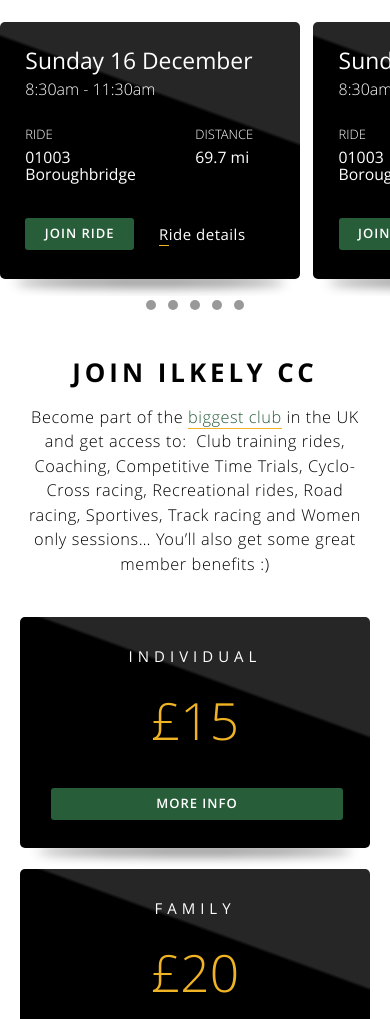
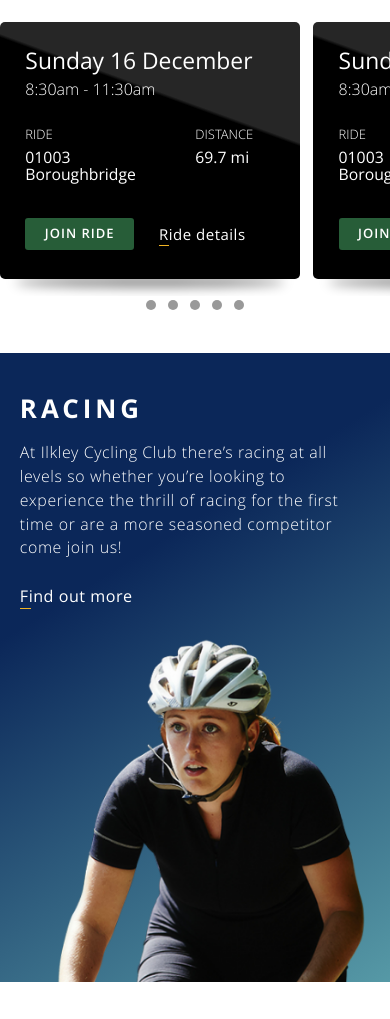
Before and after one commit to soilysound/ilkley, a website: page index.html in a window 390 px wide. Shown: the part 81-1100 px from the top of the page. Drawn offline with nearby package versions, Linux system fonts and the light colour scheme; a web font is replaced by a local one.

Commit message:
add homepage components

```diff
--- /dev/null
+++ b/css/files/feature-promo.css
@@ -0,0 +1,89 @@
+.feature-promo__body {
+  display: flex;
+}
+
+.feature-promo__col-1,
+.feature-promo__col-2 {
+  flex: 1;
+  display: flex;
+  flex-direction: column;
+  justify-content: center;
+}
+
+.feature-promo__col-1 {
+  padding: 0 1em 0 0;
+  align-items: flex-start
+}
+
+.feature-promo__col-2 {
+  justify-content: center;
+  align-items: center;
+}
+
+.feature-promo__headline {
+  font-size: calc(22px + var(--vw));
+  text-transform: uppercase;
+  letter-spacing: 4px;
+  font-weight: bold;
+  margin-bottom: 0.5em;
+}
+
+.feature-promo__snippet {
+  font-size: calc(14px + var(--vw) * 0.5);
+  font-weight: 200;
+  margin-bottom: 1.5em;
+  letter-spacing: 0.6px
+}
+
+.feature-promo__link {
+  font-size: 0.9em
+}
+
+.feature-promo__image {
+  width: 50%;
+}
+
+/* shaded tiles*/
+
+.feature-promo[class*='feature-promo--t']
+.feature-promo__col-1 {
+  padding: 2em 1em 2em 0;
+}
+
+.feature-promo[class*='feature-promo--t']
+.feature-promo__col-2 {
+  justify-content: flex-end;
+  padding-top: 1em;
+}
+
+.feature-promo[class*='feature-promo--t']
+.feature-promo__image {
+  width: 100%;
+  height: auto;
+}
+
+@media all and (max-width: 600px){
+  .feature-promo__body {
+    display: block;
+  }
+
+  .feature-promo__image {
+    width: auto!important;
+    object-fit: contain;
+    max-height: 60vh;
+  }
+
+  .feature-promo__col-1[class] {
+    padding-bottom: 1em!important;
+  }
+
+  .feature-promo__col-2[class] {
+    padding-top: 0!important;
+  }
+}
+
+/* blue gradient */
+.feature-promo--t1 {
+  background:linear-gradient(148deg, #0b2759 33%, #5699a6 100%);
+  color: white;
+}
--- a/css/styles.css
+++ b/css/styles.css
@@ -14,4 +14,5 @@
 @import "files/join-promo.css";
 @import "files/feature-tile.css";
 @import "files/hero-promo.css";
+@import "files/feature-promo.css";
 @import "files/skin.css";
--- a/index.html
+++ b/index.html
@@ -243,6 +243,21 @@
       </div>
     </div>
 
+    <div class="feature-promo feature-promo--t1 block">
+      <div class="feature-promo__body wrapper">
+        <div class="feature-promo__col-1">
+          <h3 class="feature-promo__headline">Racing</h3>
+          <p class="feature-promo__snippet">At Ilkley Cycling Club there’s racing at all levels so whether you’re
+            looking to experience the thrill of racing for the first time or are a more seasoned competitor come join
+            us!</p>
+          <a href="#" class="button-link button-link--animate feature-promo__link">Find out more</a>
+        </div>
+        <div class="feature-promo__col-2">
+          <img src="img/editorial/cyclist.png" class="feature-promo__image" alt="alt image" aria-hidden="true">
+        </div>
+      </div>
+    </div>
+
     <div class="join-promo wrapper wrapper--narrow block">
       <h3 class="join-promo__headline">Join Ilkely CC</h3>
       <p class="join-promo__snippet">Become part of the <a href="#" class="button-link">biggest club</a> in the UK and
@@ -308,6 +323,19 @@
       </div>
       <img src="img/editorial/16-9-1600.jpg" srcset="img/editorial/16-9-900.jpg 900w, img/editorial/16-9-1600.jpg" alt="alt text"
         class="hero-promo__image" aria-hidden="true">
+    </div>
+
+    <div class="feature-promo block">
+      <div class="feature-promo__body wrapper">
+        <div class="feature-promo__col-1">
+          <h3 class="feature-promo__headline">Get the kit</h3>
+          <p class="feature-promo__snippet">We have everything from winter thermal jackets to gilets and caps</p>
+          <a href="#" class="button-link button-link--animate feature-promo__link">Get kitted out</a>
+        </div>
+        <div class="feature-promo__col-2">
+          <img src="img/editorial/shirt.png" class="feature-promo__image" alt="alt image" aria-hidden="true">
+        </div>
+      </div>
     </div>
 
   </div>
```
Also changed, not shown: img/editorial/cyclist.png (added), img/editorial/shirt.png (added).
